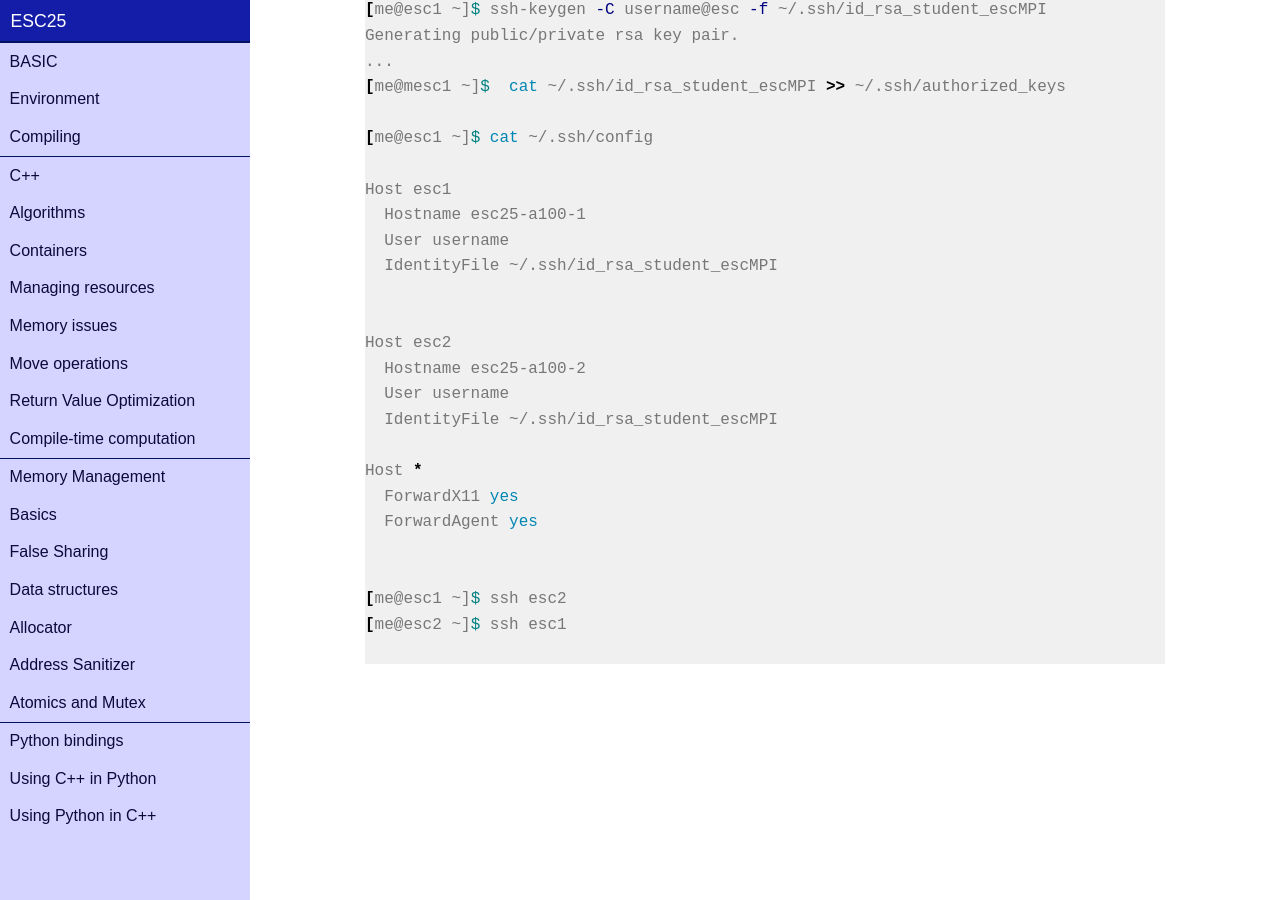
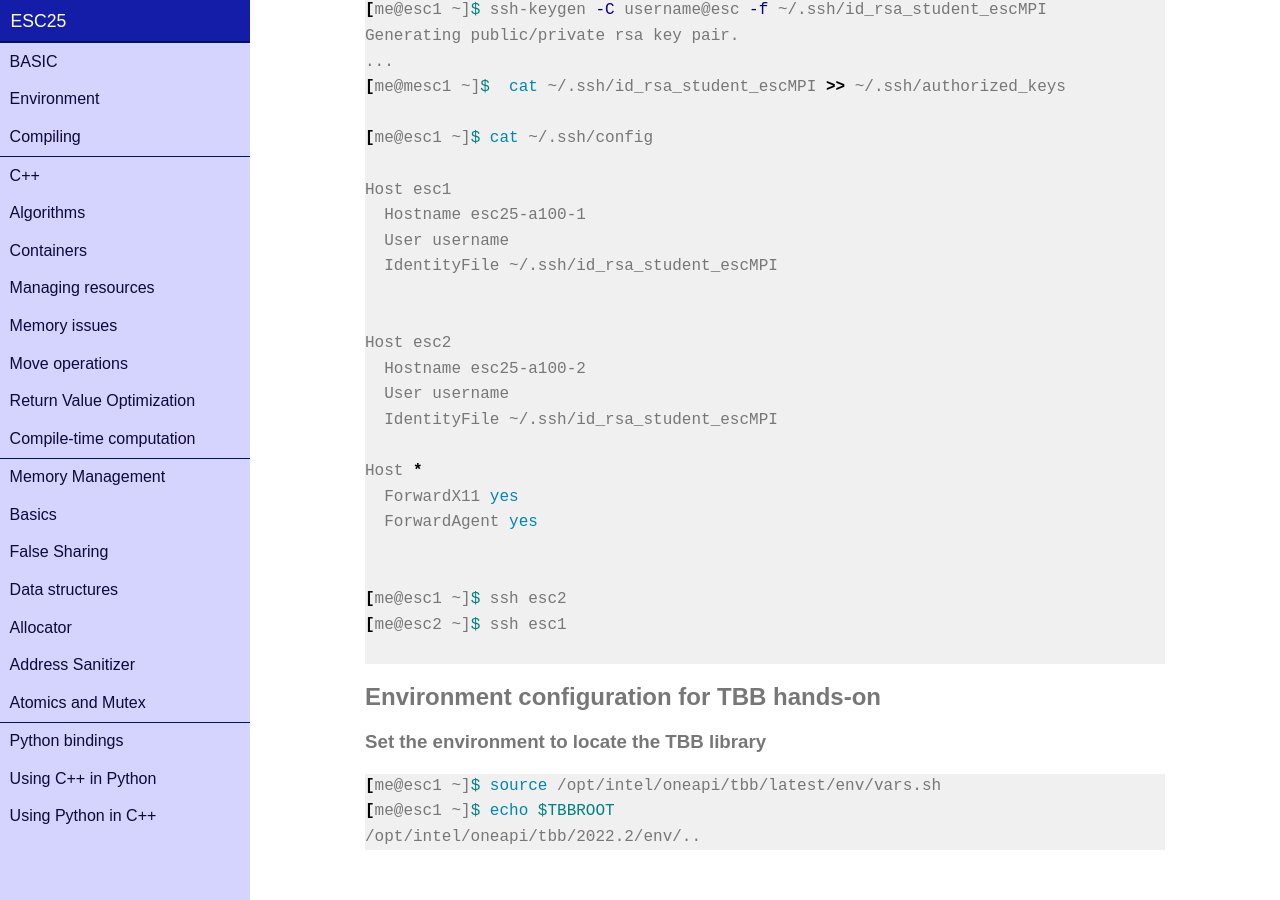
Before and after one commit to infn-esc/esc25, a Jekyll site: the page built from basic/environment.md, in a window 1280 px wide and 900 px high, scrolled down 4380 px. Built offline with Jekyll 4.4.1, drawn with Linux system fonts in a browser that asks for light colours; nearby versions of some CDN libraries.

Commit message:
Add instructions for TBB

````diff
--- a/basic/environment.md
+++ b/basic/environment.md
@@ -238,3 +238,12 @@ Host *
 [me@esc2 ~]$ ssh esc1
 
 ```
+
+## Environment configuration for TBB hands-on
+
+### Set the environment to locate the TBB library
+```shell
+[me@esc1 ~]$ source /opt/intel/oneapi/tbb/latest/env/vars.sh
+[me@esc1 ~]$ echo $TBBROOT
+/opt/intel/oneapi/tbb/2022.2/env/..
+```
````
